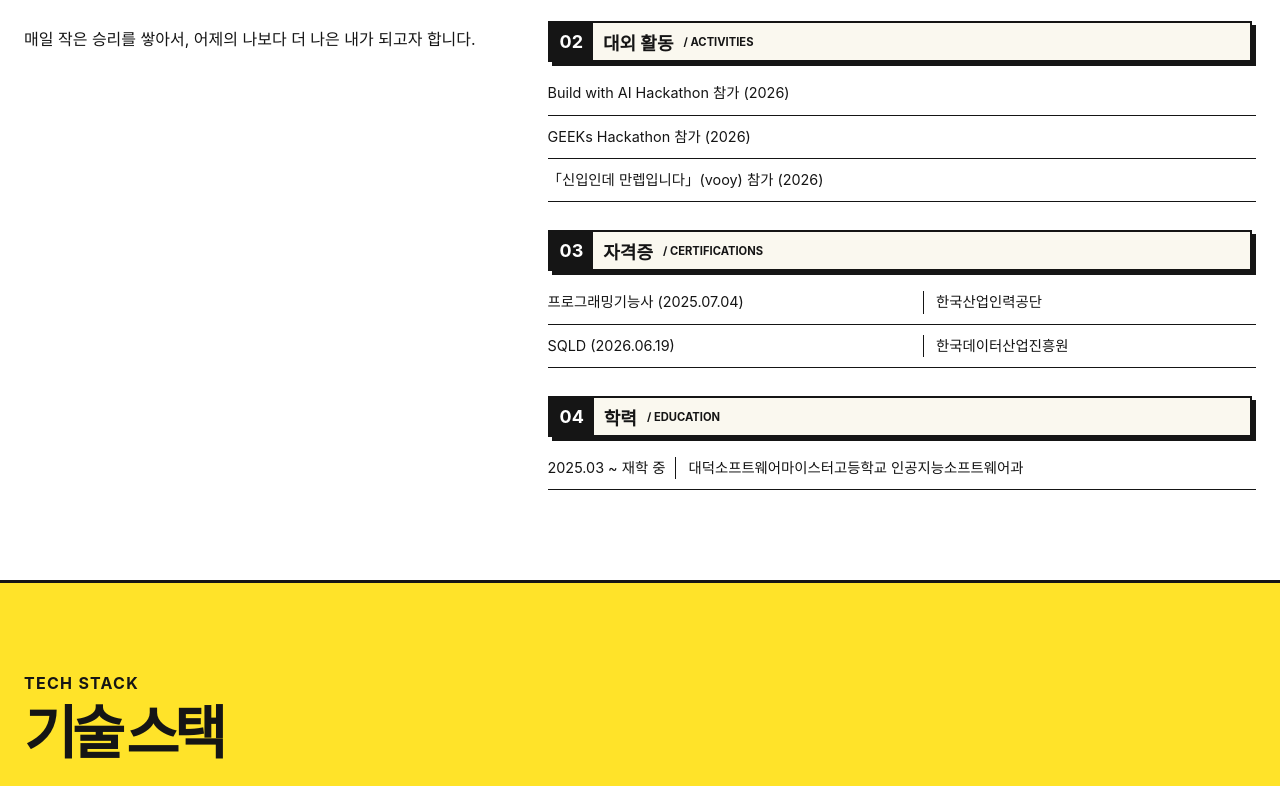
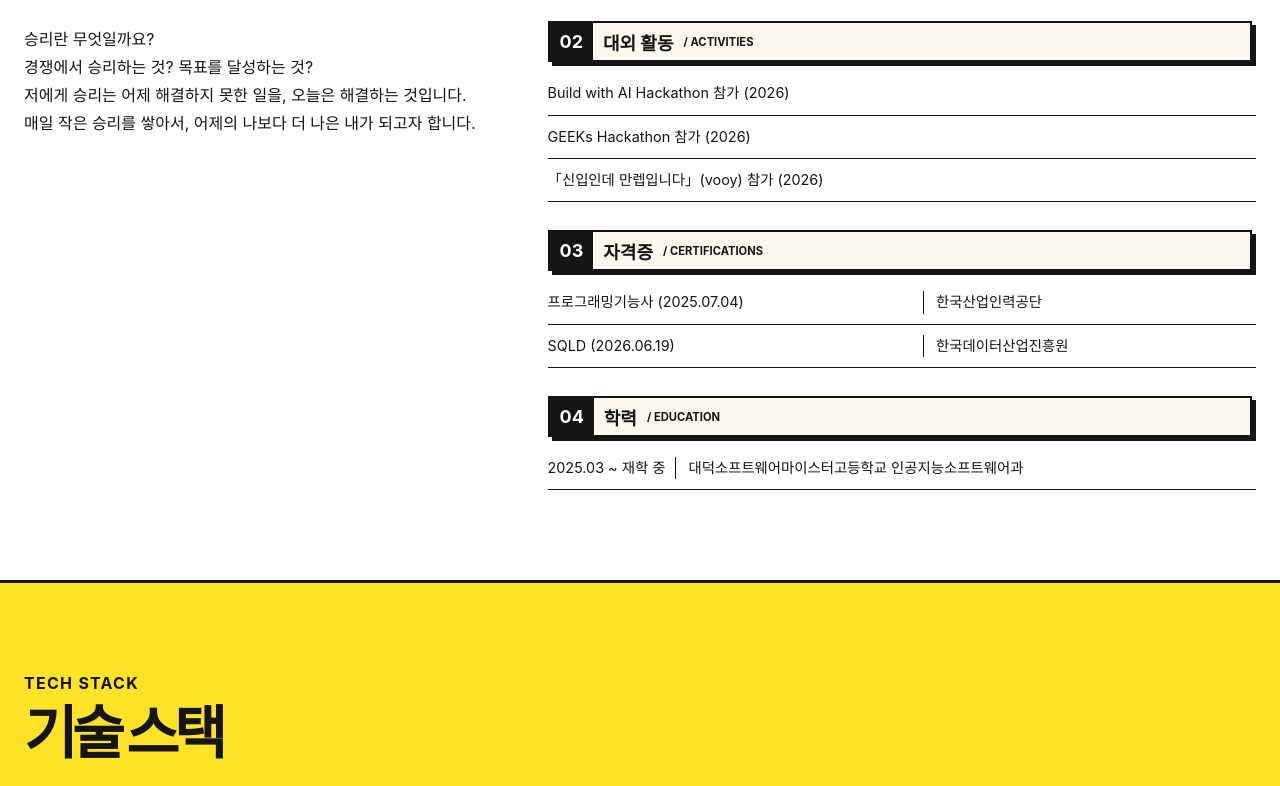
Before and after one commit to kusuri12-09/my-portfolio, a website: page manual/index.html in a window 1280 px wide. Shown: the part 1128-1914 px from the top of the page. Drawn offline with Linux system fonts and the light colour scheme; a web font is replaced by a local one.

Commit message:
chore: 자기소개 문구 수정

```diff
--- a/manual/index.html
+++ b/manual/index.html
@@ -457,7 +457,12 @@
                             <div><strong>국승리</strong><br /><span lang="en">Backend Developer</span></div>
                         </div>
                         <div class="intro-copy">
-                            <p>매일 작은 승리를 쌓아서, 어제의 나보다 더 나은 내가 되고자 합니다.</p>
+                            <p>
+                                승리란 무엇일까요?<br />
+                                경쟁에서 승리하는 것? 목표를 달성하는 것?<br />
+                                저에게 승리는 어제 해결하지 못한 일을, 오늘은 해결하는 것입니다.<br />
+                                매일 작은 승리를 쌓아서, 어제의 나보다 더 나은 내가 되고자 합니다.
+                            </p>
                         </div>
                     </div>
                     <div class="about-details">
```
